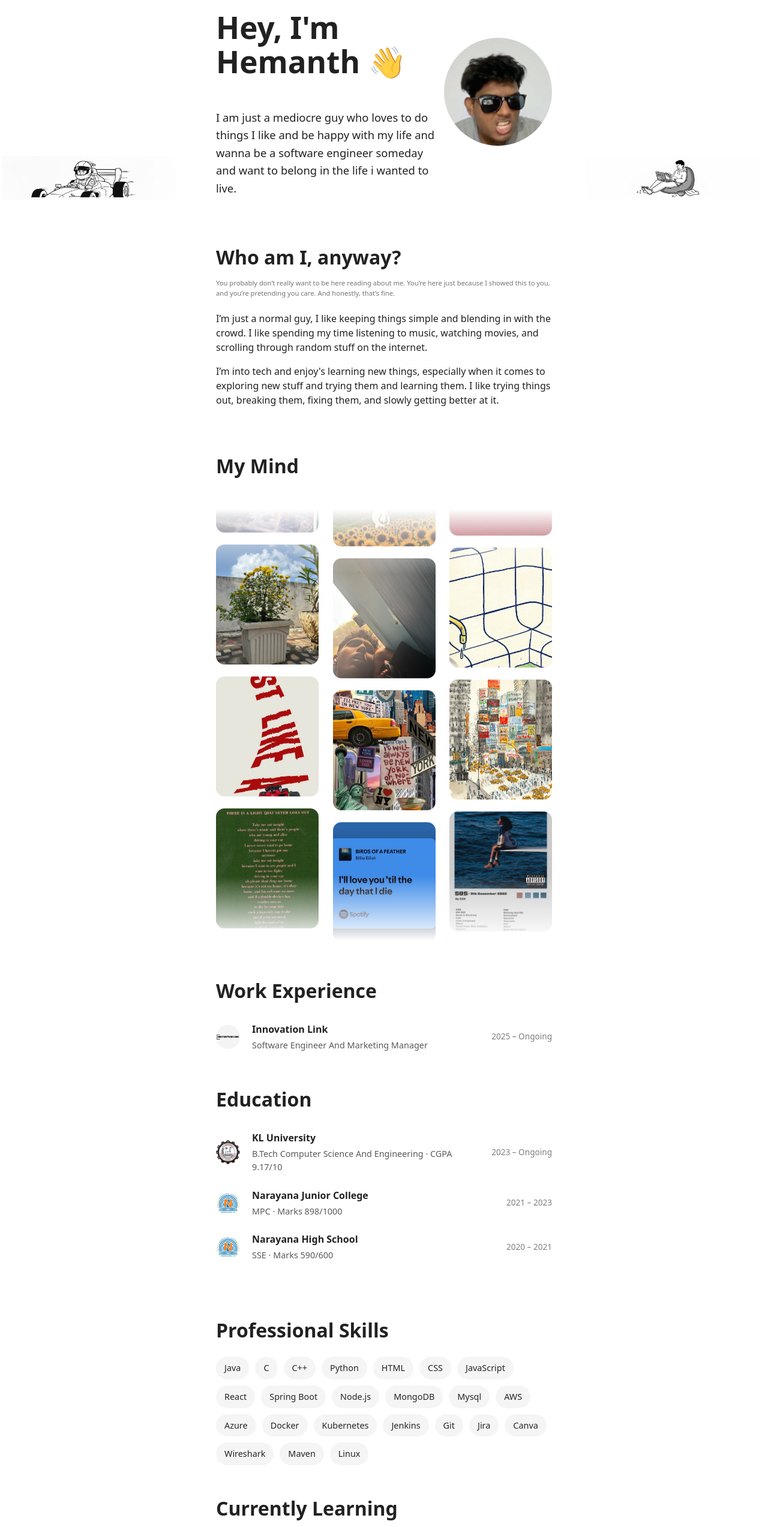
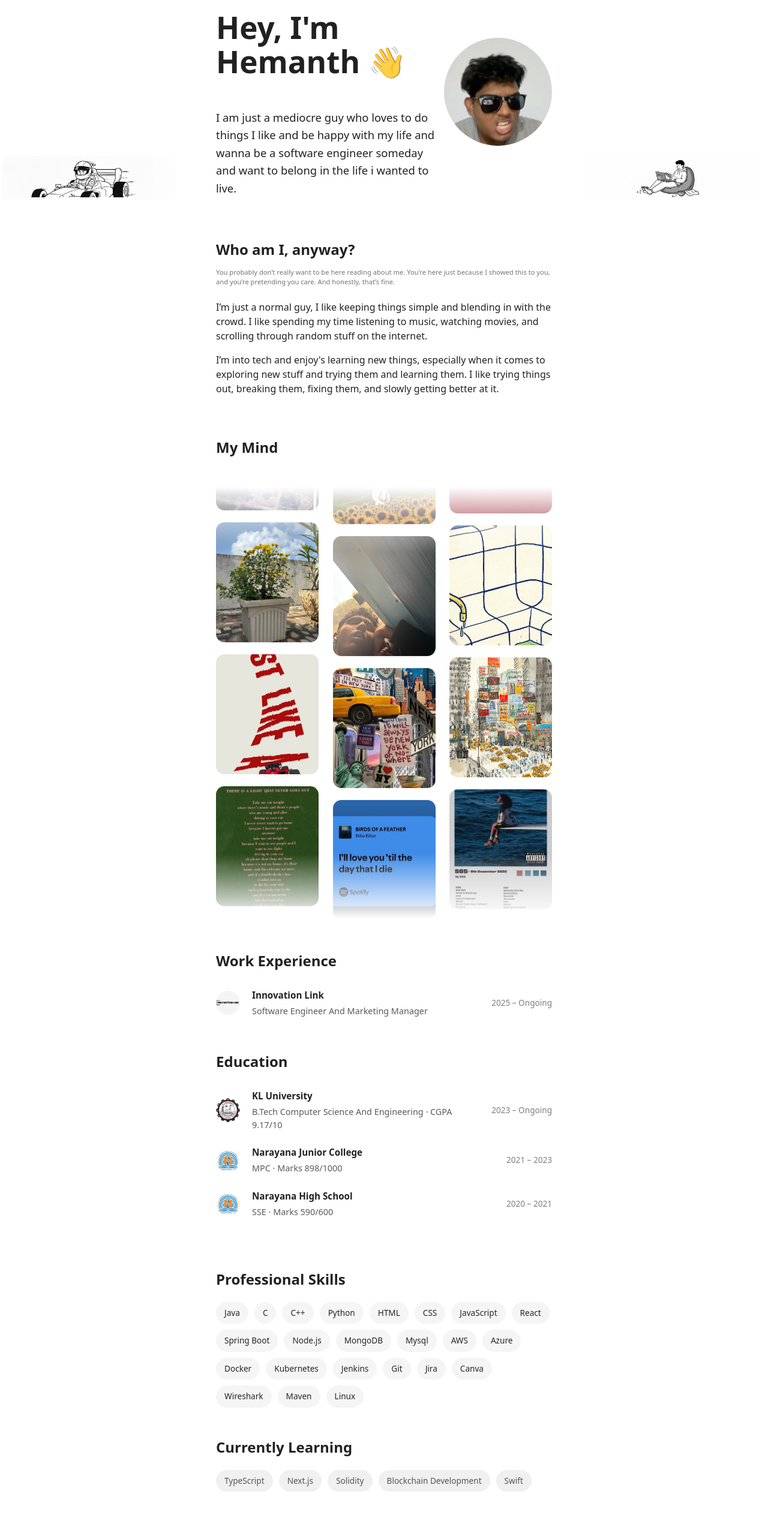
Before and after one commit to nagisheshero11/Nagiseishiro, a React (Vite) app in the folder client/: page / in a window 1280 px wide. Shown: the part 234-2780 px from the top of the page at 60% size. Built offline with nearby package versions, Linux system fonts and the light colour scheme.

Commit message:
fixed the size of headings and its subsequent text

```diff
--- a/client/src/components/style/About.css
+++ b/client/src/components/style/About.css
@@ -16,7 +16,7 @@
 
 
 .about-text h2 {
-  font-size: 2rem;
+  font-size: 1.5rem;
   font-weight: 600;
   margin-bottom: 10px;
 }
@@ -32,7 +32,7 @@
 
 
 .main-about p {
-  font-size: 1.05rem;
+  font-size: 0.95rem;
   line-height: 1.45;
   color: rgba(0, 0, 0, 0.8);
   margin-bottom: 12px;
--- a/client/src/components/style/Certifications.css
+++ b/client/src/components/style/Certifications.css
@@ -10,7 +10,7 @@
 
 
 .certs-container h2 {
-  font-size: 2rem;
+  font-size: 1.5rem;
   font-weight: 600;
   margin-bottom: 28px;
 }
@@ -39,7 +39,7 @@
 /* Text */
 
 .cert-info h3 {
-  font-size: 1rem;
+  font-size: 0.95rem;
   font-weight: 600;
   margin: 0;
 }
--- a/client/src/components/style/LifeLately.css
+++ b/client/src/components/style/LifeLately.css
@@ -11,7 +11,7 @@
 }
 
 .life-header h2 {
-  font-size: 2rem;
+  font-size: 1.5rem;
   font-weight: 600;
 }
 
--- a/client/src/components/style/Opinions.css
+++ b/client/src/components/style/Opinions.css
@@ -17,7 +17,7 @@
 }
 
 .opinions-text h2 {
-  font-size: 2rem;
+  font-size: 1.5rem;
   font-weight: 600;
   margin-bottom: 6px;
 }
@@ -68,7 +68,7 @@
 }
 
 .opinion-col h3 {
-  font-size: 1.15rem;
+  font-size: 1rem;
   font-weight: 600;
   margin-bottom: 16px;
 }
--- a/client/src/components/style/Skills.css
+++ b/client/src/components/style/Skills.css
@@ -11,7 +11,7 @@
 /* Headings */
 
 .skills-container h2 {
-  font-size: 2rem;
+  font-size: 1.5rem;
   font-weight: 600;
   margin-bottom: 20px;
 }
@@ -34,7 +34,7 @@
   padding: 8px 14px;
   border-radius: 999px;
 
-  font-size: 0.9rem;
+  font-size: 0.85rem;
   font-weight: 500;
 
   background: #f5f5f5;
--- a/client/src/components/style/W_E.css
+++ b/client/src/components/style/W_E.css
@@ -17,7 +17,7 @@
 }
 
 .we-block h2 {
-  font-size: 2rem;
+  font-size: 1.5rem;
   font-weight: 600;
   margin-bottom: 28px;
 }
@@ -47,7 +47,7 @@
 /* text */
 
 .we-info h3 {
-  font-size: 1rem;
+  font-size: 0.95rem;
   font-weight: 600;
   margin: 0;
 }
```
